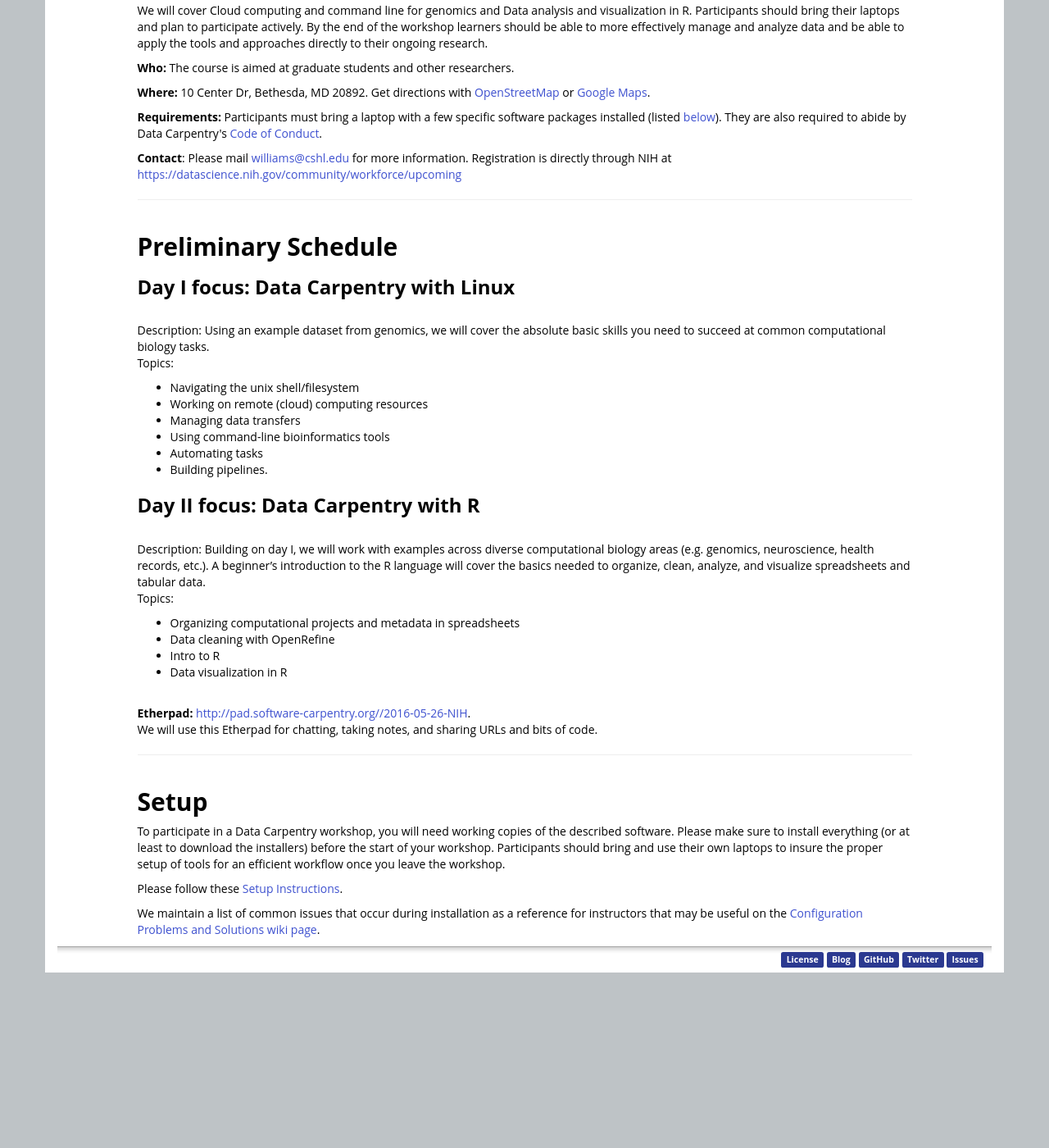
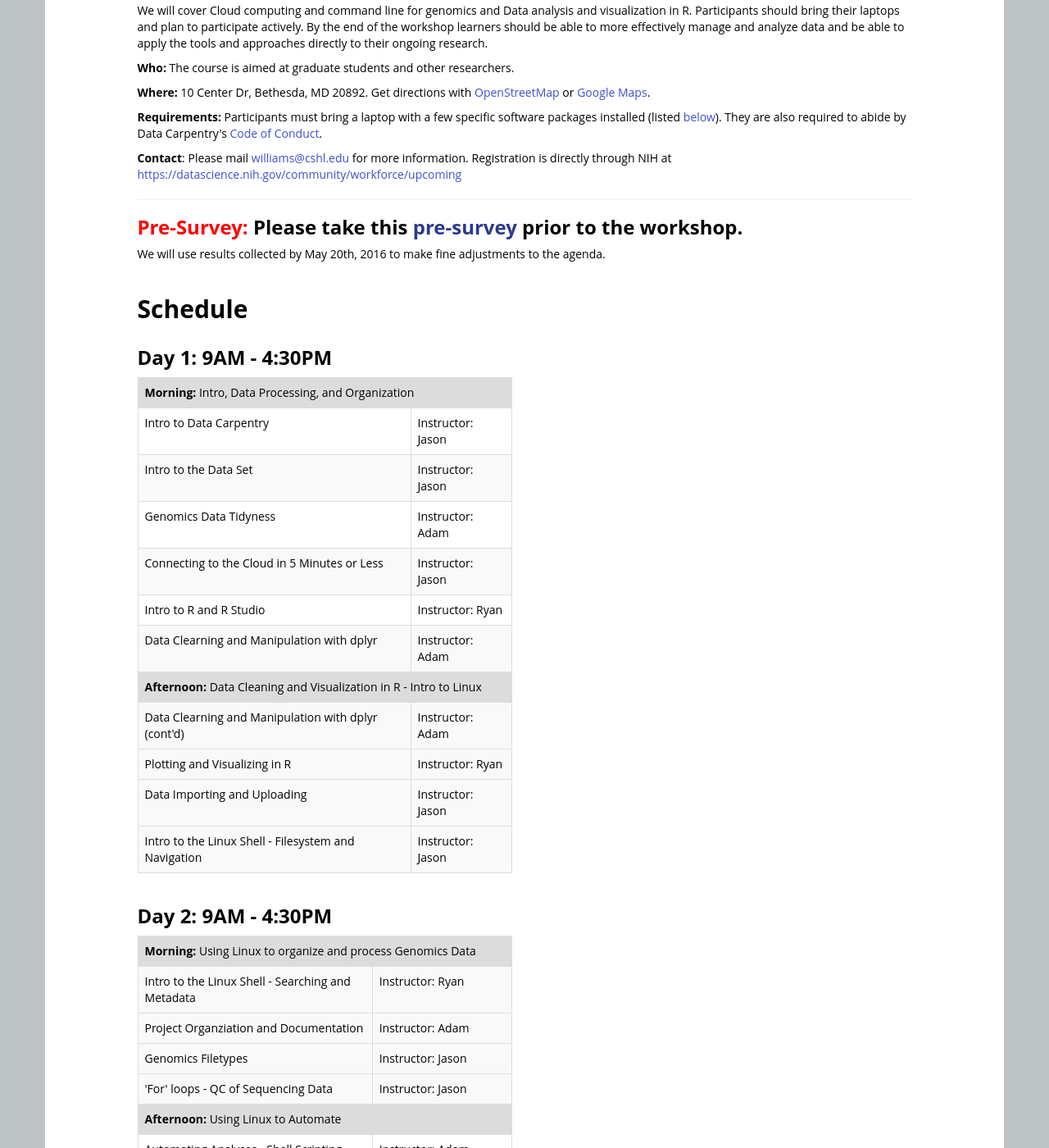
Before and after one commit to collinstorlie/2016-05-26-NIH, a Jekyll site: the page built from index.html, in a window 1280 px wide and 1400 px high, scrolled down 642 px. Shown: the whole window at 82% size. Built offline with Jekyll 4.4.1, drawn with Linux system fonts in a browser that asks for light colours; nearby versions of some CDN libraries; library files that are not in the unit come from our copies; before the commit the page ends 1848 px from its top, so only the background shows below that; some of the changed text lies outside the part shown.

Commit message:
add agenda and presurvey

```diff
--- a/index.html
+++ b/index.html
@@ -136,31 +136,214 @@ Participants should bring their laptops and plan to participate actively. By the
   to match your plans.  You may also want to change 'Day 1' and 'Day
   2' to be actual dates or days of the week.
 -->
-<h2>Preliminary Schedule</h2>
 <p>
-<h3>Day I focus: Data Carpentry with Linux</h3>
-<br>Description: Using an example dataset from genomics, we will cover the absolute basic skills you need to succeed at common computational biology tasks.
+  <h3><font color="red"><strong> Pre-Survey:</strong></font> Please take this <a href="https://www.surveymonkey.com/r/dc_pre_workshop_v1">pre-survey</a> prior to the workshop.</h3>
+  We will use results collected by May 20th, 2016 to make fine adjustments to the agenda.
+</p>
 <p>
-Topics:
-<ul>
-<li>Navigating the unix shell/filesystem
-<li>Working on remote (cloud) computing resources
-<li>Managing data transfers
-<li>Using command-line bioinformatics tools
-<li>Automating tasks
-<li>Building pipelines.
-</ul>
-<p>
-<h3>Day II focus: Data Carpentry with R</h3>
-<br>Description: Building on day I, we will work with examples across diverse computational biology areas   (e.g. genomics, neuroscience, health records, etc.).  A beginner’s introduction to the R language will cover the basics needed to organize, clean, analyze, and visualize spreadsheets and tabular data.
-<p>
-Topics:
-<ul>
-<li>Organizing computational projects and metadata in spreadsheets
-<li>Data cleaning with OpenRefine
-<li>Intro to R
-<li>Data visualization in R
-</ul>
+<h2>Schedule</h2>
+</p>
+<div class="row">
+  <div class="col-md-6">
+    <h3>Day 1: 9AM - 4:30PM</h3>
+    <table class="table table-striped">
+            <tr>
+        <td colspan=2 style="background:gainsboro"><strong>Morning:</strong> Intro, Data Processing, and Organization</td>
+      </tr>
+      <tr>
+          <td>
+              Intro to Data Carpentry
+          </td>
+          <td>
+           Instructor: Jason
+          </td>
+      </tr>
+      <tr>
+          <td>
+              Intro to the Data Set
+          </td>
+          <td>
+           Instructor: Jason
+          </td>
+      </tr>
+      <tr>
+          <td>
+              Genomics Data Tidyness
+          </td>
+          <td>
+           Instructor: Adam
+          </td>
+      </tr>
+      <tr>
+          <td>
+              Connecting to the Cloud in 5 Minutes or Less
+          </td>
+          <td>
+           Instructor: Jason
+          </td>
+      </tr>
+      <tr>
+          <td>
+              Intro to R and R Studio
+          </td>
+          <td>
+           Instructor: Ryan
+          </td>
+      </tr>
+      <tr>
+          <td>
+              Data Clearning and Manipulation with dplyr
+          </td>
+          <td>
+           Instructor: Adam
+          </td>
+      <tr>
+        <td colspan=2 style="background:gainsboro"><strong>Afternoon:</strong> Data Cleaning and Visualization in R - Intro to Linux </td>
+      </tr>
+      <tr>
+          <td>
+               Data Clearning and Manipulation with dplyr (cont'd)
+          </td>
+          <td>
+           Instructor: Adam
+          </td>
+      </tr>
+      <tr>
+        <tr>
+          <td>
+              Plotting and Visualizing in R
+          </td>
+          <td>
+           Instructor: Ryan
+          </td>
+      </tr>
+      <tr>
+        <tr>
+          <td>
+              Data Importing and Uploading
+          </td>
+          <td>
+           Instructor: Jason
+          </td>
+      </tr>
+      <tr>
+        <tr>
+          <td>
+              Intro to the Linux Shell - Filesystem and Navigation
+          </td>
+          <td>
+           Instructor: Jason
+          </td>
+      </tr>
+      <tr>
+    </table>
+  </div>
+</div>
+
+<div class="row">
+  <div class="col-md-6">
+    <h3>Day 2: 9AM - 4:30PM</h3>
+    <table class="table table-striped">
+            <tr>
+        <td colspan=2 style="background:gainsboro"><strong>Morning:</strong> Using Linux to organize and process Genomics Data</td>
+      </tr>
+<tr>
+        <tr>
+          <td>
+              Intro to the Linux Shell - Searching and Metadata
+          </td>
+          <td>
+           Instructor: Ryan
+          </td>
+      </tr>
+<tr>
+        <tr>
+          <td>
+              Project Organziation and Documentation
+          </td>
+          <td>
+           Instructor: Adam
+          </td>
+      </tr>
+<tr>
+        <tr>
+          <td>
+               Genomics Filetypes
+          </td>
+          <td>
+           Instructor: Jason
+          </td>
+      </tr>
+<tr>
+        <tr>
+          <td>
+              'For' loops - QC of Sequencing Data
+          </td>
+          <td>
+           Instructor: Jason
+          </td>
+      </tr>
+        <tr>
+        <td colspan=2 style="background:gainsboro"><strong>Afternoon:</strong> Using Linux to Automate</td>
+      </tr>
+<tr>
+        <tr>
+          <td>
+              Automating Analyses - Shell Scripting
+          </td>
+          <td>
+           Instructor: Adam
+          </td>
+      </tr>
+<tr>
+        <tr>
+          <td>
+              Creating Workflows - Varient Calling Workflow
+          </td>
+          <td>
+           Instructor: Jason
+          </td>
+      </tr>
+<tr>
+        <tr>
+          <td>
+              Moving Data - Downloads
+          </td>
+          <td>
+           Instructor: Ryan
+          </td>
+      </tr>
+<tr>
+        <tr>
+          <td>
+              Workshop Conclusion
+          </td>
+          <td>
+           Please take the <a href="https://www.surveymonkey.com/r/dc_post_workshop_v1">post-survey</a>
+          </td>
+      </tr>
+
+    </table>
+  </div>
+</div>
+<div class="row">
+  <div class="col-md-6">
+    <h3>Post Workshop</h3>
+    <table class="table table-striped">
+            <tr>
+        <td colspan=2 style="background:gainsboro">How to Make This Work on Your Own</td>
+      </tr>
+      <tr>
+          <td>
+              Launching Your Own Cloud Instances
+          </td>
+          <td>
+          On Your Own
+          </td>
+      </tr>
+    </table>
+  </div>
+</div>
 <!--
 <div class="row">
   <div class="col-md-6">
```
Also changed, not shown: 2 other files.
